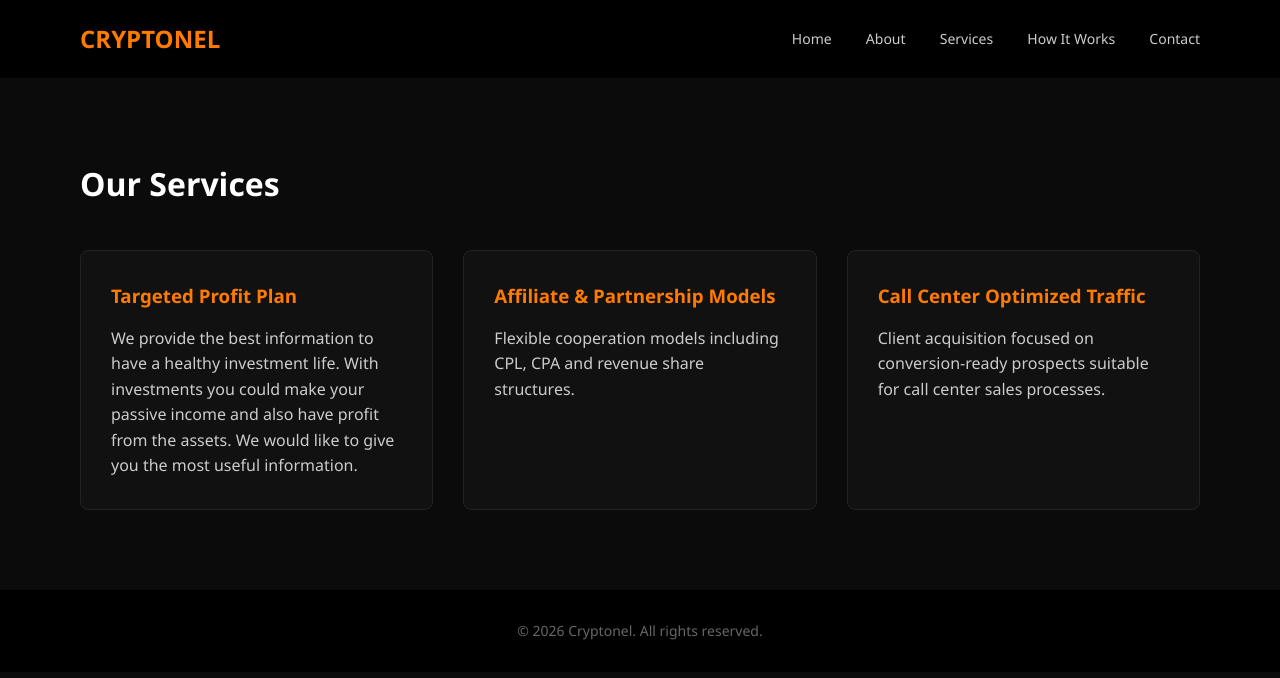
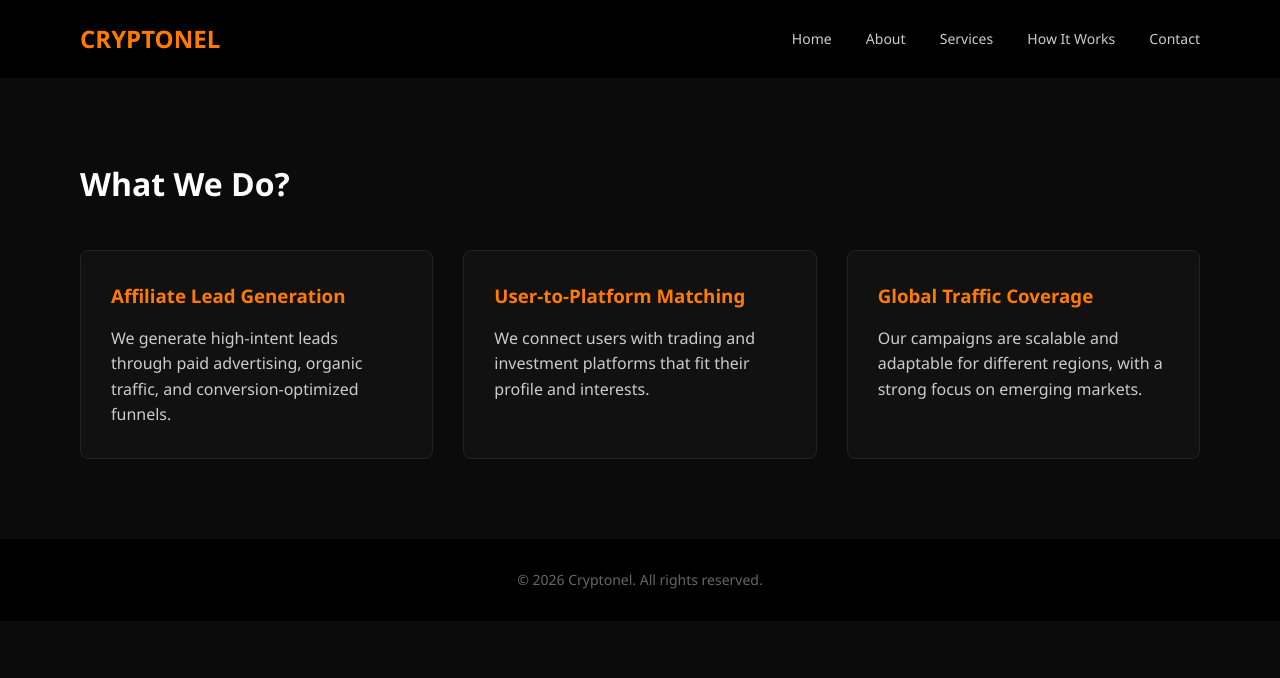
Before and after one commit to eyatss/cryptonel, a plain HTML site: page services.html in a window 1280 px wide. Drawn offline with Linux system fonts and the light colour scheme.

Commit message:
Update services.html

```diff
--- a/services.html
+++ b/services.html
@@ -19,29 +19,27 @@
 </header>
 
 <section class="section">
-    <h2>Our Services</h2>
+    <h2>What We Do?</h2>
 
     <div class="cards">
         <div class="card">
-            <h3>Targeted Profit Plan</h3>
+            <h3>Affiliate Lead Generation</h3>
             <p>
-                We provide the best information to have a healthy investment life. With investments you could make your passive income and also have profit from the assets. We would like to give you the most useful information.
+               We generate high-intent leads through paid advertising, organic traffic, and conversion-optimized funnels.
             </p>
         </div>
 
         <div class="card">
-            <h3>Affiliate & Partnership Models</h3>
+            <h3>User-to-Platform Matching</h3>
             <p>
-                Flexible cooperation models including CPL, CPA and
-                revenue share structures.
+        We connect users with trading and investment platforms that fit their profile and interests.
             </p>
         </div>
 
         <div class="card">
-            <h3>Call Center Optimized Traffic</h3>
+            <h3> Global Traffic Coverage</h3>
             <p>
-                Client acquisition focused on conversion-ready prospects
-                suitable for call center sales processes.
+                Our campaigns are scalable and adaptable for different regions, with a strong focus on emerging markets.
             </p>
         </div>
     </div>
```
